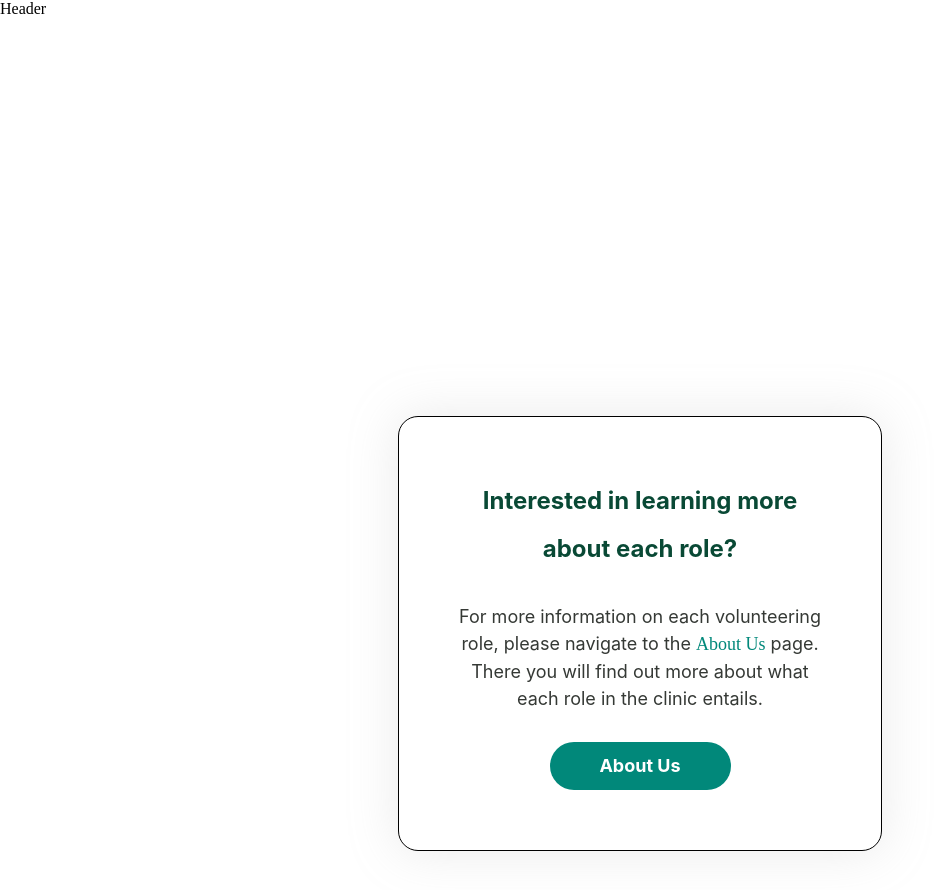
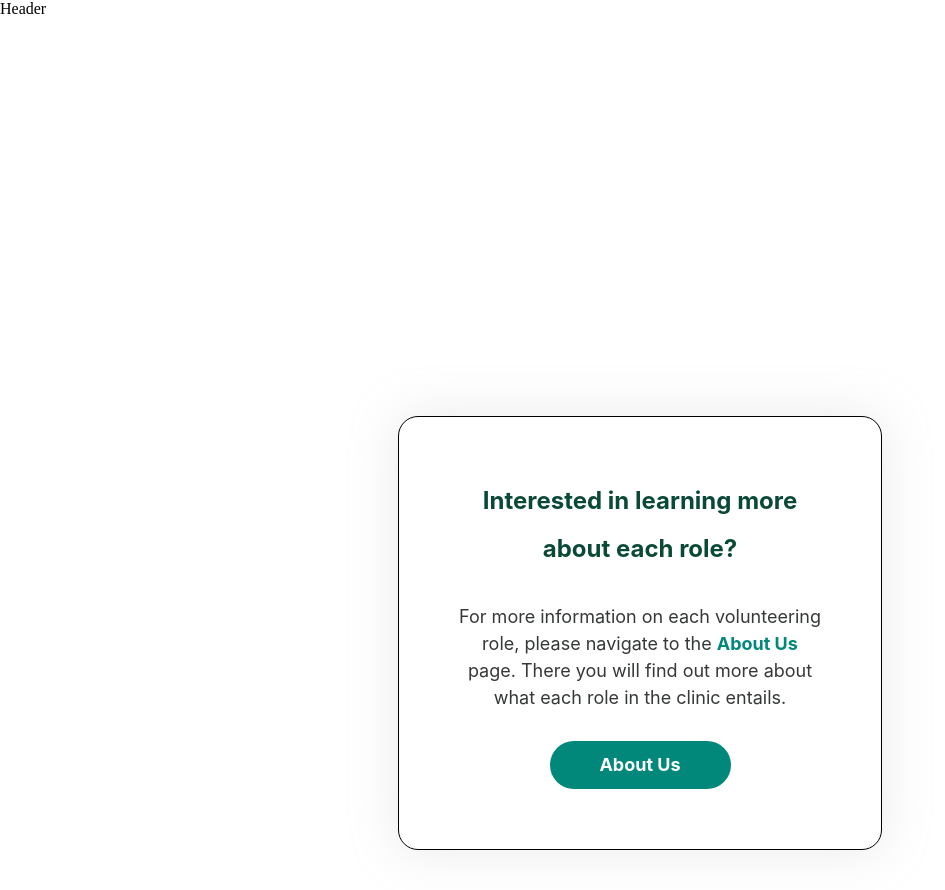
Before and after one commit to include-davis/jvmc, a Next.js app: page /volunteer in a window 1280 px wide. Shown: the top 890 px of the page, without its empty margins (0-945 px from the left). Built offline with nearby package versions, Linux system fonts and the light colour scheme.

Commit message:
fixed fonts, .text still looks incorrect

```diff
--- a/app/(pages)/volunteer/page.module.scss
+++ b/app/(pages)/volunteer/page.module.scss
@@ -22,7 +22,7 @@
     text-align: center;
 
     /* Subheading 1 */
-    font-family: Inter;
+    font-family: 'Inter', sans-serif;
     font-size: 24px;
     font-style: normal;
     font-weight: 700;
@@ -31,9 +31,10 @@
 }
 .text{
     text-align: center;
+    align-self: stretch;
     color: #353935;
 
-    font-family: Inter;
+    font-family: 'Inter', sans-serif;
     font-size: 18px;
     font-style: normal;
     font-weight: 400;
@@ -42,6 +43,12 @@
 
 .aboutUs{
     color:#01887A;
+    align-self: stretch;
+    font-family: 'Inter', sans-serif;
+    font-size: 18px;
+    font-style: normal;
+    font-weight: 700;
+    line-height: 150%; /* 27px */
 }
 .buttn{
     border: 5px black;
@@ -63,7 +70,7 @@
     text-align: center;
     color: #FFF;
 
-    font-family: Inter;
+    font-family: 'Inter' , sans-serif;
     font-size: 18px;
     font-style: normal;
     font-weight: 700;
```
